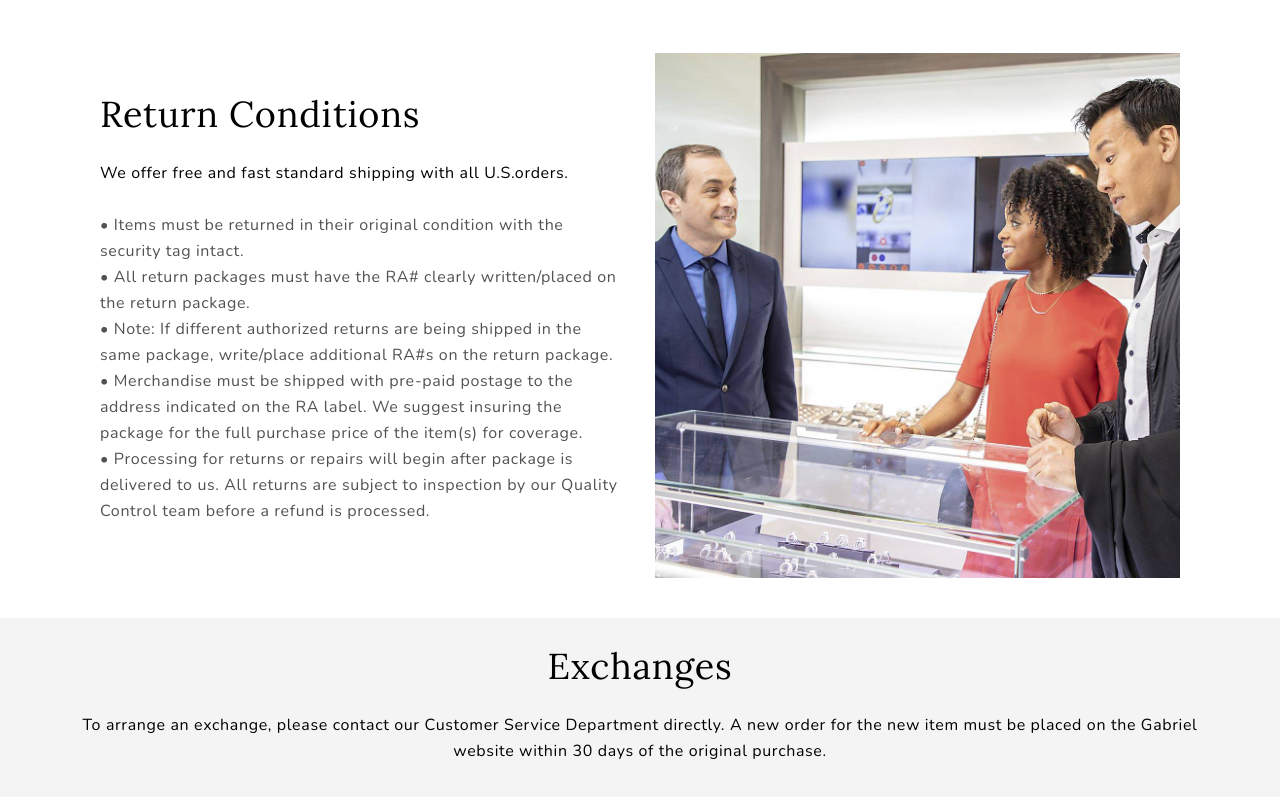
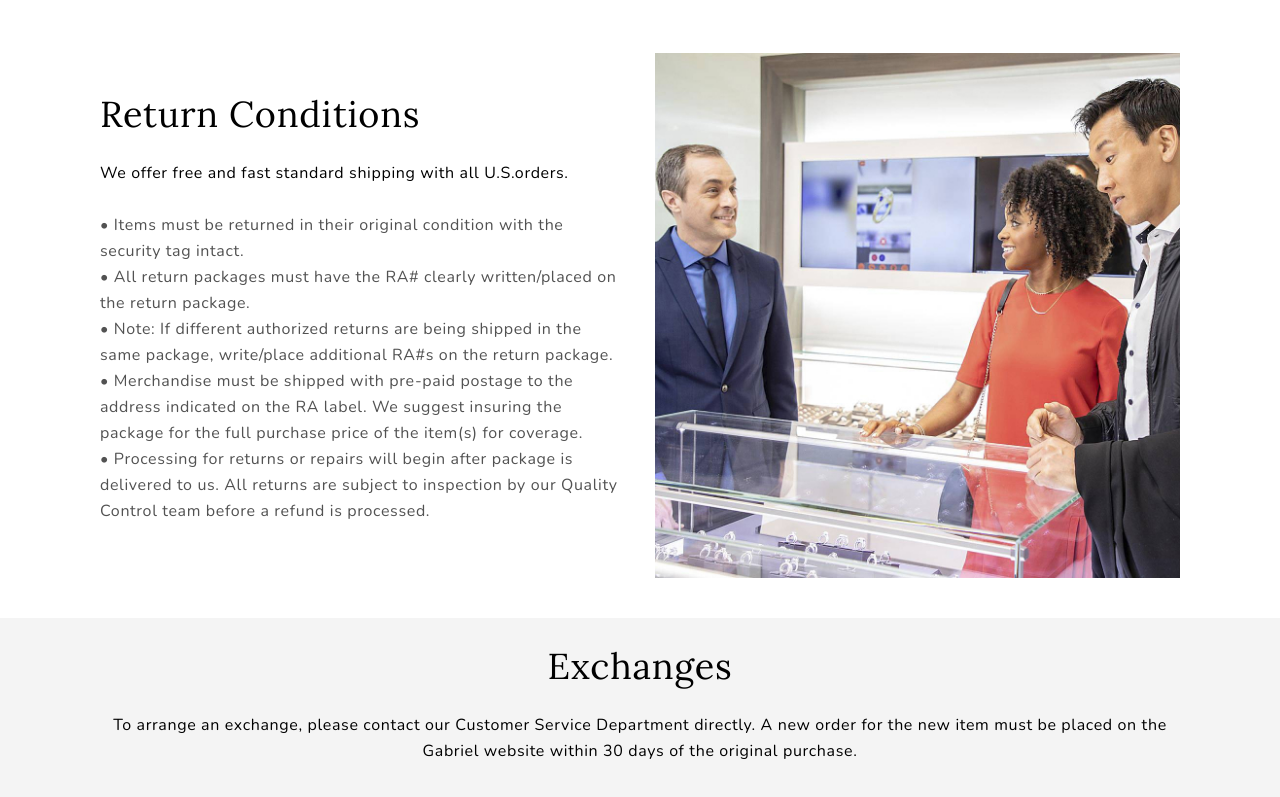
Before and after one commit to Thiagorrrr/smart-age, a Gatsby site: page /contact in a window 1280 px wide. Shown: the part 2477-3274 px from the top of the page. Built offline with nearby package versions, Linux system fonts and the light colour scheme; Gatsby itself is replaced by a stand-in of ours.

Commit message:
adicionando padding

```diff
--- a/src/components/TextLinkBtn/index.scss
+++ b/src/components/TextLinkBtn/index.scss
@@ -15,7 +15,7 @@
   }
 
   &.padding {
-    padding: 25px 0;
+    padding: 25px 15px;
   }
 
   &.textLeft {
```
